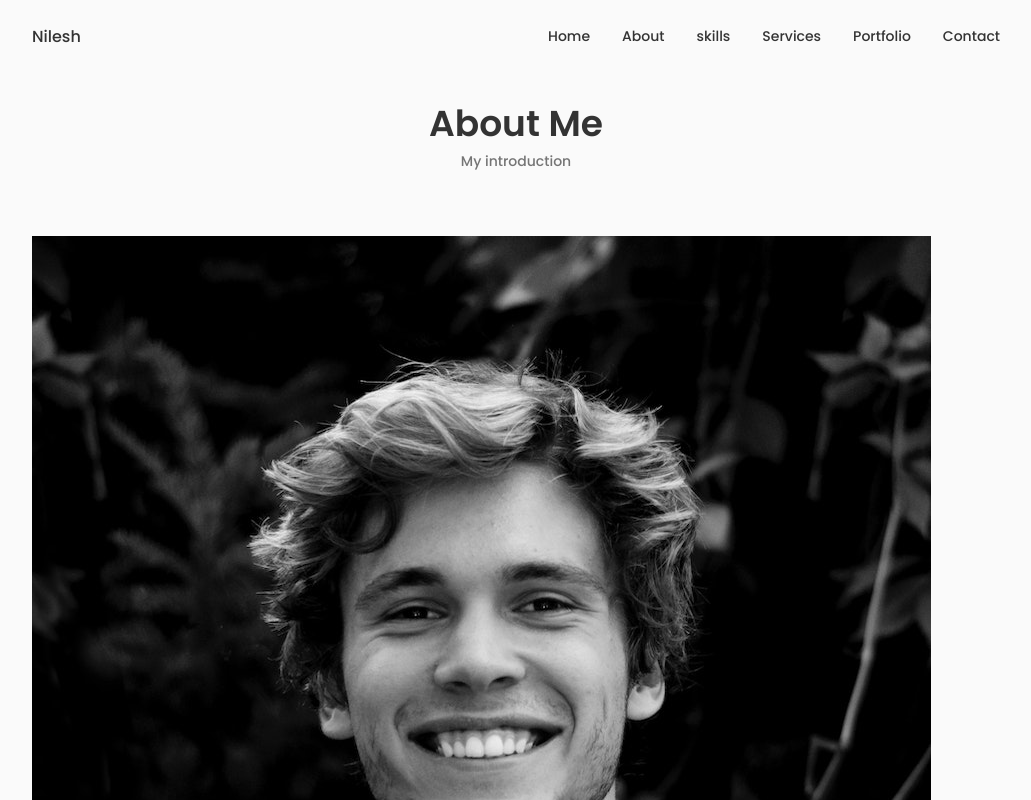
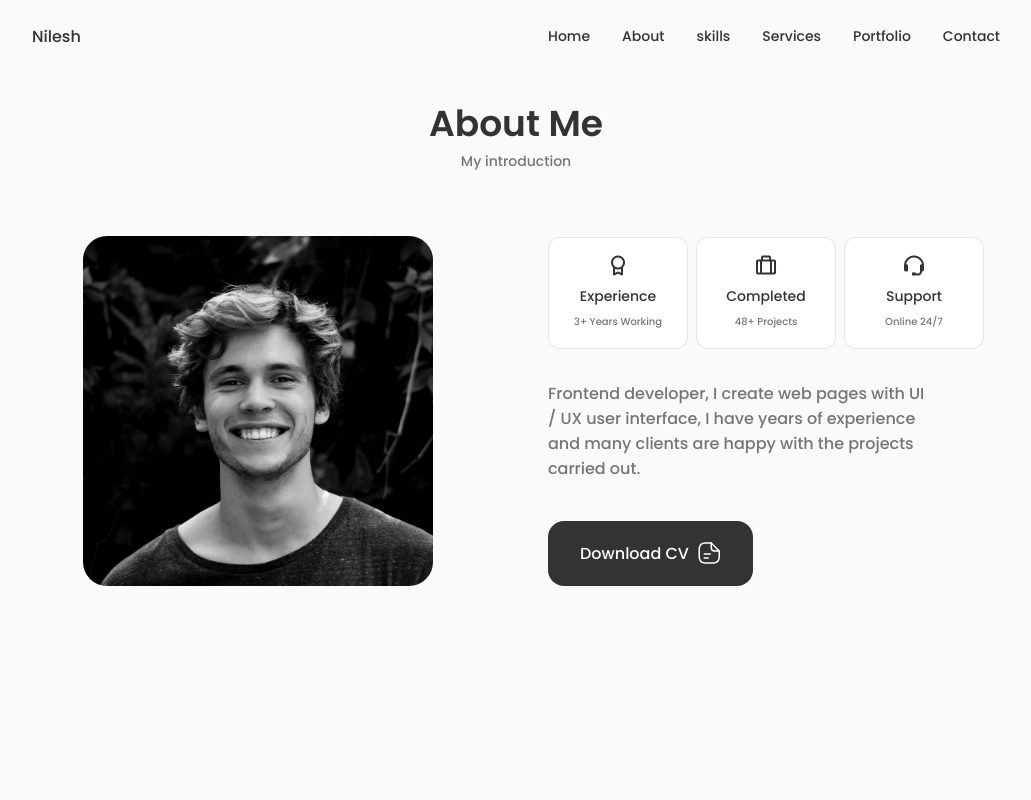
Before and after one commit to thenileshmishra/Protfolio, a React (Create React App) app: page / in a window 1280 px wide. Shown: the top 800 px of the page, without its empty margins (124-1155 px from the left). Built offline with nearby package versions, Linux system fonts and the light colour scheme.

Commit message:
About Section Partially Complete

```diff
--- a/src/components/about/About.jsx
+++ b/src/components/about/About.jsx
@@ -2,6 +2,7 @@
 import "./about.css";
 import AboutImg from "../../assets/about.jpg";
 import CV from "../../assets/John-Cv.pdf";
+import Info from "./Info";
 function About() {
   return (
     <section className="about section" id="about">
@@ -9,7 +10,42 @@
       <span className="section__subtitle">My introduction</span>
       <div className="about__container container grid">
         <img src={AboutImg} alt="" className="about__img" />
-        <div className="about__data"></div>
+        <div className="about__data">
+          <Info />
+          <p className="about__description">
+            Frontend developer, I create web pages with UI / UX user interface,
+            I have years of experience and many clients are happy with the
+            projects carried out.
+          </p>
+          <a download="" href={CV} className="button button--flex">
+            Download CV
+            <svg
+              class="button__icon"
+              xmlns="http://www.w3.org/2000/svg"
+              width="24"
+              height="24"
+              viewBox="0 0 24 24"
+              fill="none"
+            >
+              <path
+                d="M15.25 22.7502H9.25C3.82 22.7502 1.5 20.4302 1.5 15.0002V9.00024C1.5 3.57024 3.82 1.25024 9.25 1.25024H14.25C14.66 1.25024 15 1.59024 15 2.00024C15 2.41024 14.66 2.75024 14.25 2.75024H9.25C4.64 2.75024 3 4.39024 3 9.00024V15.0002C3 19.6102 4.64 21.2502 9.25 21.2502H15.25C19.86 21.2502 21.5 19.6102 21.5 15.0002V10.0002C21.5 9.59024 21.84 9.25024 22.25 9.25024C22.66 9.25024 23 9.59024 23 10.0002V15.0002C23 20.4302 20.68 22.7502 15.25 22.7502Z"
+                fill="var(--container-color)"
+              ></path>
+              <path
+                d="M22.25 10.7502H18.25C14.83 10.7502 13.5 9.42023 13.5 6.00023V2.00023C13.5 1.70023 13.68 1.42023 13.96 1.31023C14.24 1.19023 14.56 1.26023 14.78 1.47023L22.78 9.47023C22.99 9.68023 23.06 10.0102 22.94 10.2902C22.82 10.5702 22.55 10.7502 22.25 10.7502ZM15 3.81023V6.00023C15 8.58023 15.67 9.25023 18.25 9.25023H20.44L15 3.81023Z"
+                fill="var(--container-color)"
+              ></path>
+              <path
+                d="M13.25 13.7502H7.25C6.84 13.7502 6.5 13.4102 6.5 13.0002C6.5 12.5902 6.84 12.2502 7.25 12.2502H13.25C13.66 12.2502 14 12.5902 14 13.0002C14 13.4102 13.66 13.7502 13.25 13.7502Z"
+                fill="var(--container-color)"
+              ></path>
+              <path
+                d="M11.25 17.7502H7.25C6.84 17.7502 6.5 17.4102 6.5 17.0002C6.5 16.5902 6.84 16.2502 7.25 16.2502H11.25C11.66 16.2502 12 16.5902 12 17.0002C12 17.4102 11.66 17.7502 11.25 17.7502Z"
+                fill="var(--container-color)"
+              ></path>
+            </svg>
+          </a>
+        </div>
       </div>
     </section>
   );
--- /dev/null
+++ b/src/components/about/Info.jsx
@@ -0,0 +1,27 @@
+import React from "react";
+
+function info() {
+  return (
+    <div className="about__info grid">
+      <div className="about__box">
+        <i class="bx bx-award about__icon"></i>
+        <h3 className="about__title">Experience</h3>
+        <span className="about__subtitle">3+ Years Working</span>
+      </div>
+
+      <div className="about__box">
+        <i class="bx bx-briefcase-alt about__icon"></i>
+        <h3 className="about__title">Completed</h3>
+        <span className="about__subtitle">48+ Projects</span>
+      </div>
+
+      <div className="about__box">
+        <i class="bx bx-support about__icon"></i>
+        <h3 className="about__title">Support</h3>
+        <span className="about__subtitle">Online 24/7</span>
+      </div>
+    </div>
+  );
+}
+
+export default info;
--- a/src/components/about/about.css
+++ b/src/components/about/about.css
@@ -0,0 +1,94 @@
+.about__container {
+  grid-template-columns: repeat(2, 1fr);
+  align-items: center;
+  column-gap: 4rem;
+}
+
+.about__img {
+  width: 350px;
+  border-radius: 1.5rem;
+  justify-self: center;
+}
+
+.about__info {
+  grid-template-columns: repeat(3, 140px);
+  gap: 0.5rem;
+  margin-bottom: var(--mb-2);
+}
+
+.about__box {
+  background-color: var(--container-color);
+  border: 1px solid rgba(0, 0, 0, 0.1);
+  border-radius: 0.75rem;
+  text-align: center;
+  padding: 1rem 1.25rem;
+}
+
+.about__icon {
+  font-size: 1.5rem;
+  color: var(--title-color);
+  margin-bottom: var(--mb-0-5);
+}
+
+.about__title {
+  font-size: var(--small-font-size);
+  font-weight: var(--font-medium);
+}
+
+.about__subtitle {
+  font-size: var(--tiny-font-size);
+}
+
+.about__description {
+  padding: 0 4rem 0 0;
+  margin-bottom: var(--mb-2-5);
+}
+
+/* =================BREAKPOINTS================== */
+/* For Large Devices */
+@media screen and( max-width: 992px) {
+  .about__container {
+    grid-template-columns: 1fr;
+    row-gap: 2.5rem;
+  }
+
+  .about__img {
+    width: 220px;
+  }
+
+  .about__box {
+    padding: 0.75rem 0.5rem;
+  }
+
+  .about__data {
+    text-align: center;
+  }
+
+  .about__info {
+    justify-content: center;
+  }
+
+  .about__description {
+    padding: 0 5rem;
+    margin-bottom: 2rem;
+  }
+}
+
+/* For Medium Devices */
+
+@media screen and (max-width: 576px) {
+  .about__info {
+    grid-template-columns: repeat(3, 1fr);
+  }
+  .about__description {
+    padding: 0;
+  }
+}
+
+/* For small Devices */
+
+@media screen and (max-width: 350px) {
+  .about__info {
+    grid-template-columns: repeat(2, 1fr);
+  }
+}
```
